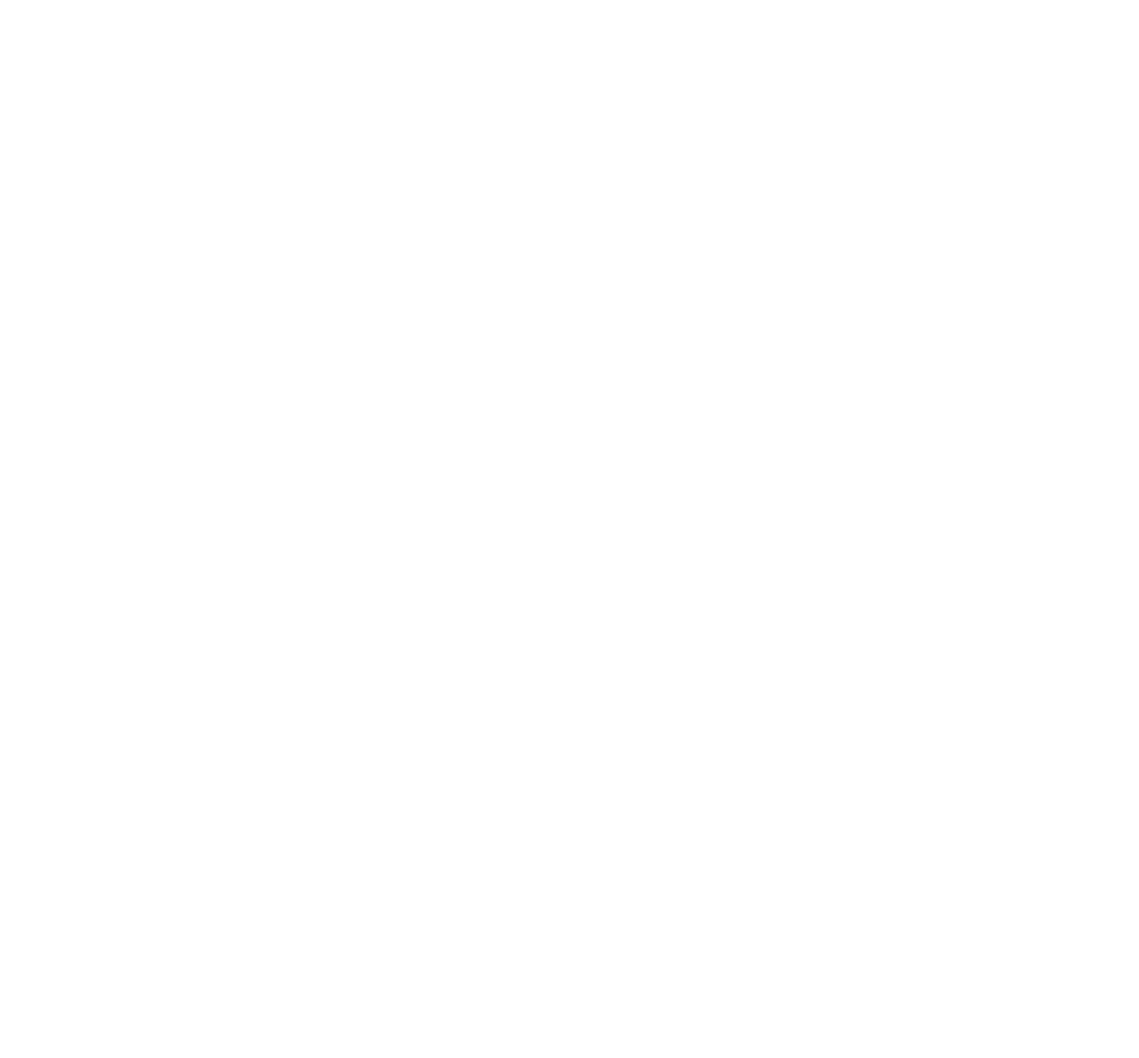
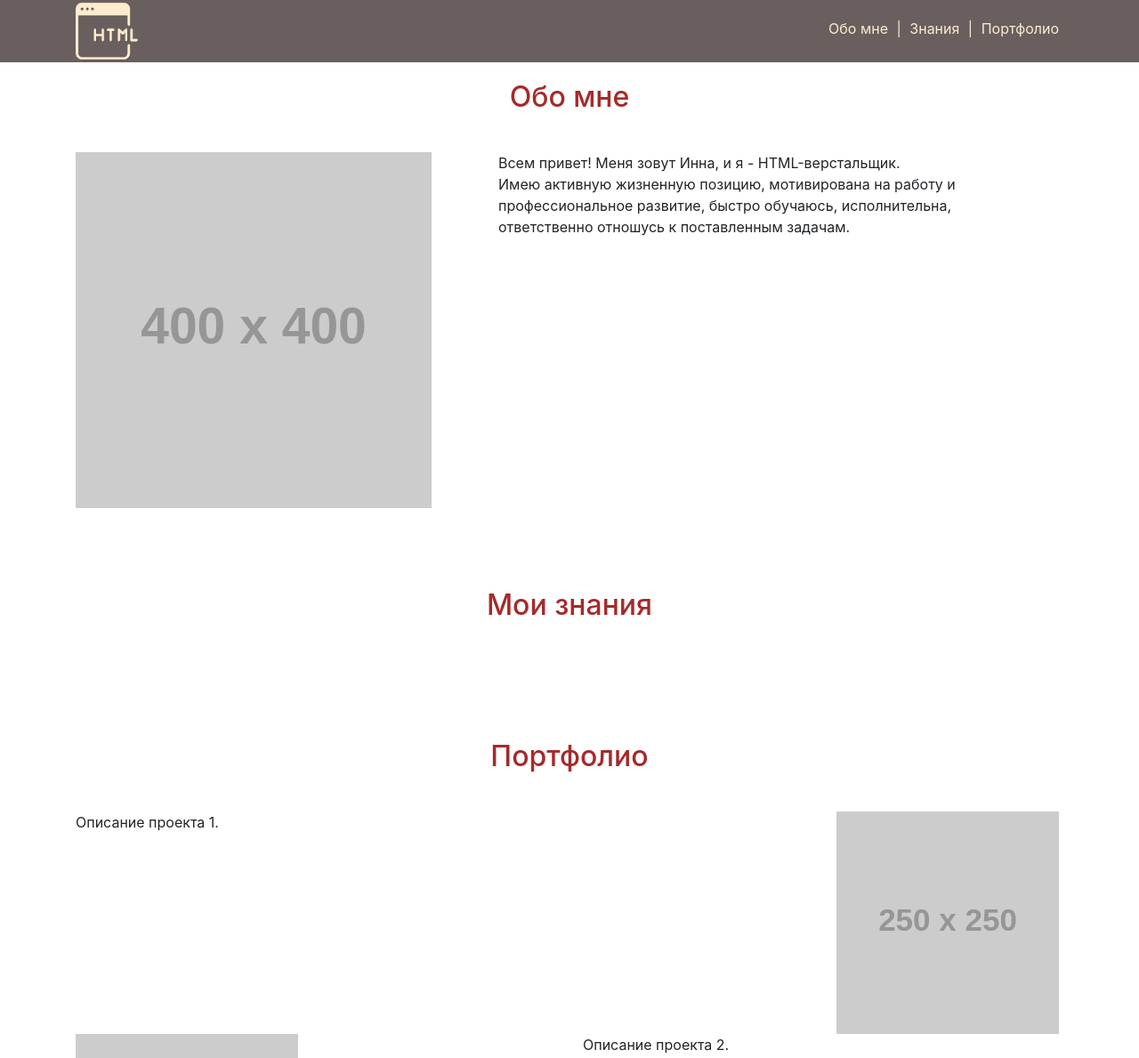
Before and after one commit to Inna-KLB/Inna-KLB.github.io, a plain HTML site: page index.html in a window 1280 px wide. Shown: the top 1189 px of the page at 89% size. Before the commit the page ends 800 px from the top, so only its background shows below. Drawn offline with Linux system fonts and the light colour scheme; placeholder pictures from the web are drawn by us.

Commit message:
сделала header и накидала структуру сайта

```diff
--- /dev/null
+++ b/css/style.less
@@ -0,0 +1,58 @@
+// base settings
+*{
+    box-sizing: border-box;
+    font-weight: normal;
+    margin: 0;
+	font-size: 100%;
+}
+body{
+    font-size: 16px;
+}
+a{
+    text-decoration: none;
+    &:hover, &:focus{
+		text-decoration: none;
+	}
+}
+section{
+    padding-top: 90px;
+}
+.section-header{
+    margin-bottom: 3%;
+}
+h2{
+    color: brown;
+}
+// base colors
+@header-bg: #695f5f;
+@links:  blanchedalmond;
+
+// Header settings
+.header{
+    width: 100%;
+    height: 70px;
+    position: fixed;
+    background-color: @header-bg;
+    color: @links;
+    z-index: 999;
+    &-logo{
+        img{
+            width: 70px;
+            height: auto;
+        }
+    }
+    &-nav-bar{
+        text-align: right;
+        padding-top: 20px;
+        a{
+            padding: 0 5px 0;
+            color: @links;
+            &:hover, &:focus{
+                font-size: 1.1em;
+                filter: drop-shadow(0 0 4px rgba(128, 0, 0, 0.5));
+                padding-top: 0;
+                transition: all 0.2s;
+        }
+        }
+    }
+}
--- a/index.html
+++ b/index.html
@@ -4,10 +4,101 @@
 <head>
 	<meta charset="UTF-8">
 	<title>My portfoio</title>
+	<link rel="stylesheet" href="css/bootstrap.min.css">
 	<link rel="stylesheet" href="css/style.css">
 </head>
 
 <body>
+	<header class="header">
+		<div class="container">
+			<div class="row">
+				<div class="col-xl-4 header-logo">
+					<a href="#"><img src="img/logo.png" alt="Логотип"></a>
+				</div>
+				<div class="header-nav-bar col-xl-4 offset-xl-4">
+					<nav>
+						<a href="#about_me">Обо мне</a>
+						|
+						<a href="#knowledges"> Знания</a>
+						|
+						<a href="#portfolio"> Портфолио</a>
+					</nav>
+				</div>
+			</div>
+		</div>
+	</header>
+
+	<!-- Section About me -->
+	<section id="about_me">
+		<div class="container">
+			<div class="row">
+				<div class="col-12 section-header">
+					<h2 class="text-center">Обо мне</h2>
+				</div>
+			</div> <!-- /row -->
+		</div> <!-- /container-->
+		<div class="container">
+			<div class="row">
+				<div class="col-xl-4">
+					<img src="http://dummyimage.com/400" alt="Фото">
+				</div>
+				<div class="col-xl-6 offset-xl-1">
+					<p>Всем привет! Меня зовут Инна, и я - HTML-верстальщик.<br>Имею активную жизненную позицию,
+						мотивирована на работу и профессиональное развитие, быстро обучаюсь, исполнительна, ответственно
+						отношусь к поставленным задачам. </p>
+				</div>
+			</div> <!-- /row -->
+		</div> <!-- /container-->
+	</section>
+
+	<!-- Section Knowledges -->
+	<section id="knowledges">
+		<div class="container">
+			<div class="row">
+				<div class="col-12 section-header">
+					<h2 class="text-center">Мои знания</h2>
+				</div>
+			</div> <!-- /row -->
+		</div> <!-- /container-->
+		<div class="container">
+			<div class="row">
+
+			</div> <!-- /row -->
+		</div> <!-- /container-->
+	</section>
+
+	<!-- Section Portfolio -->
+	<section id="portfolio">
+		<div class="container">
+			<div class="row">
+				<div class="col-12 section-header">
+					<h2 class="text-center">Портфолио</h2>
+				</div>
+			</div> <!-- /row -->
+		</div> <!-- /container-->
+		<div class="container">
+			<div class="row">
+				<div class="col-xl-6">
+					<p>Описание проекта 1.</p>
+				</div>
+				<div class="col-xl-3 offset-xl-3">
+					<img src="http://dummyimage.com/250" alt="">
+				</div>
+				<div class="col-xl-3">
+					<img src="http://dummyimage.com/250" alt="">
+				</div>
+				<div class="col-xl-6 offset-xl-3">
+					<p>Описание проекта 2.</p>
+				</div>
+				<div class="col-xl-6">
+					<p>Описание проекта 3.</p>
+				</div>
+				<div class="col-xl-3 offset-xl-3">
+					<img src="http://dummyimage.com/250" alt="">
+				</div>
+			</div> <!-- /row -->
+		</div> <!-- /container-->
+	</section>
 
 </body>
 
```
Also changed, not shown: css/bootstrap.min.css (added), css/style.css, img/empty.png (added), img/logo.png (added).
